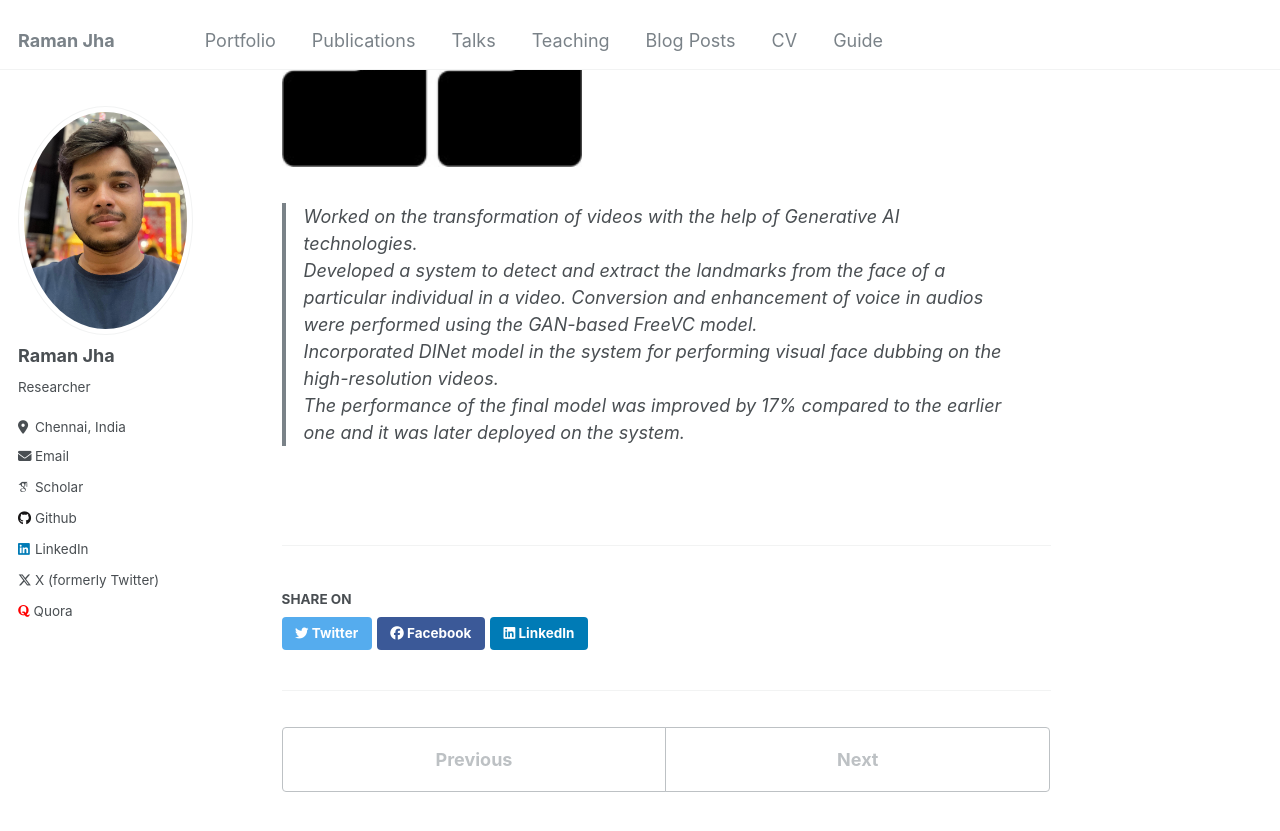
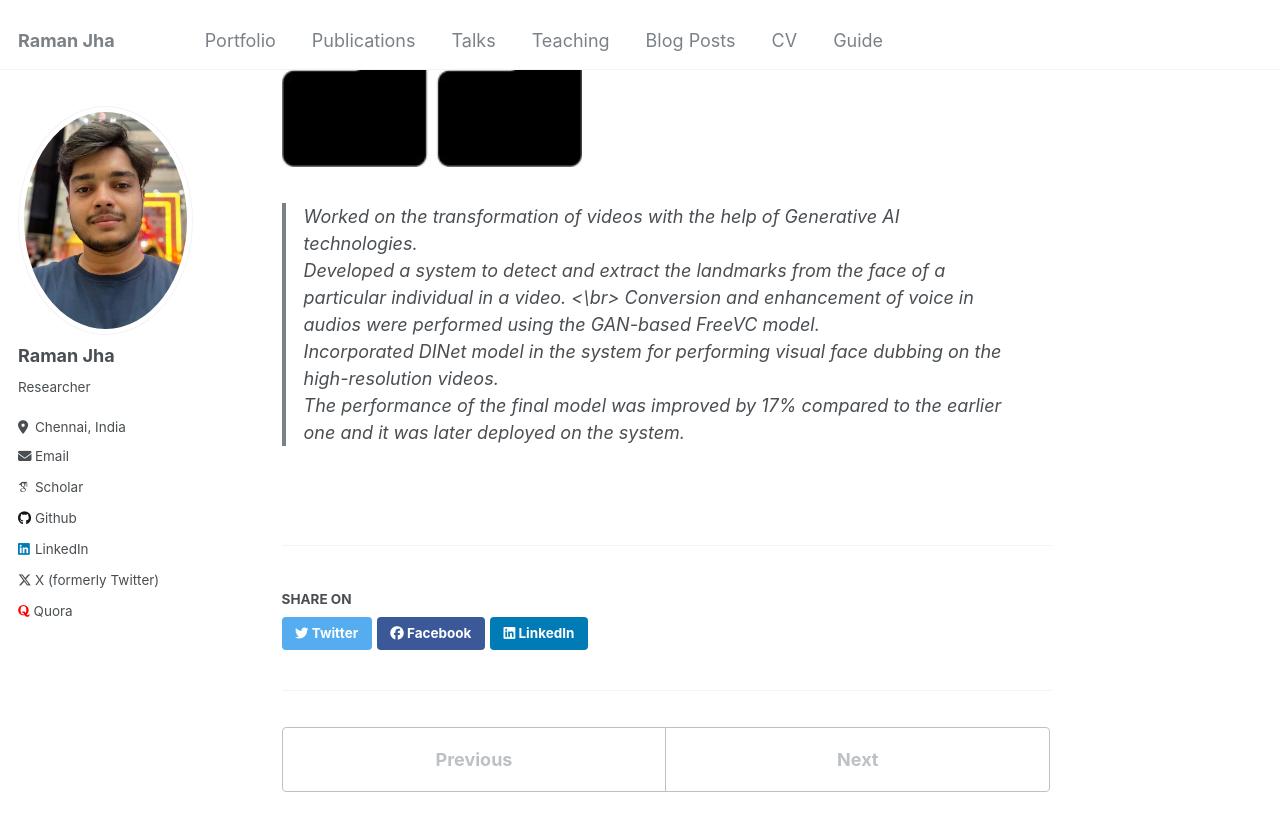
Before and after one commit to jhakrraman/jhakrraman.github.io, a Jekyll site: the page built from _portfolio/47_seisei_ai.md, in a window 1280 px wide and 900 px high, scrolled down 336 px. Shown: the top 831 px of the window. Built offline with Jekyll 4.4.1, drawn with Linux system fonts in a browser that asks for light colours; some web fonts are replaced; part of the change alters nothing that is shown.

```diff
--- a/_portfolio/47_seisei_ai.md
+++ b/_portfolio/47_seisei_ai.md
@@ -9,7 +9,7 @@ location: "Jaipur, India"
 
 <img src='/images/seisei_ai.jpg' width=300 height=400><br/>
 >Worked on the transformation of videos with the help of Generative AI technologies.
->Developed a system to detect and extract the landmarks from the face of a particular individual in a video.
+>Developed a system to detect and extract the landmarks from the face of a particular individual in a video. <\br>
 >Conversion and enhancement of voice in audios were performed using the GAN-based FreeVC model.
 >Incorporated DINet model in the system for performing visual face dubbing on the high-resolution videos.
 >The performance of the final model was improved by 17% compared to the earlier one and it was later deployed on the system.
```
